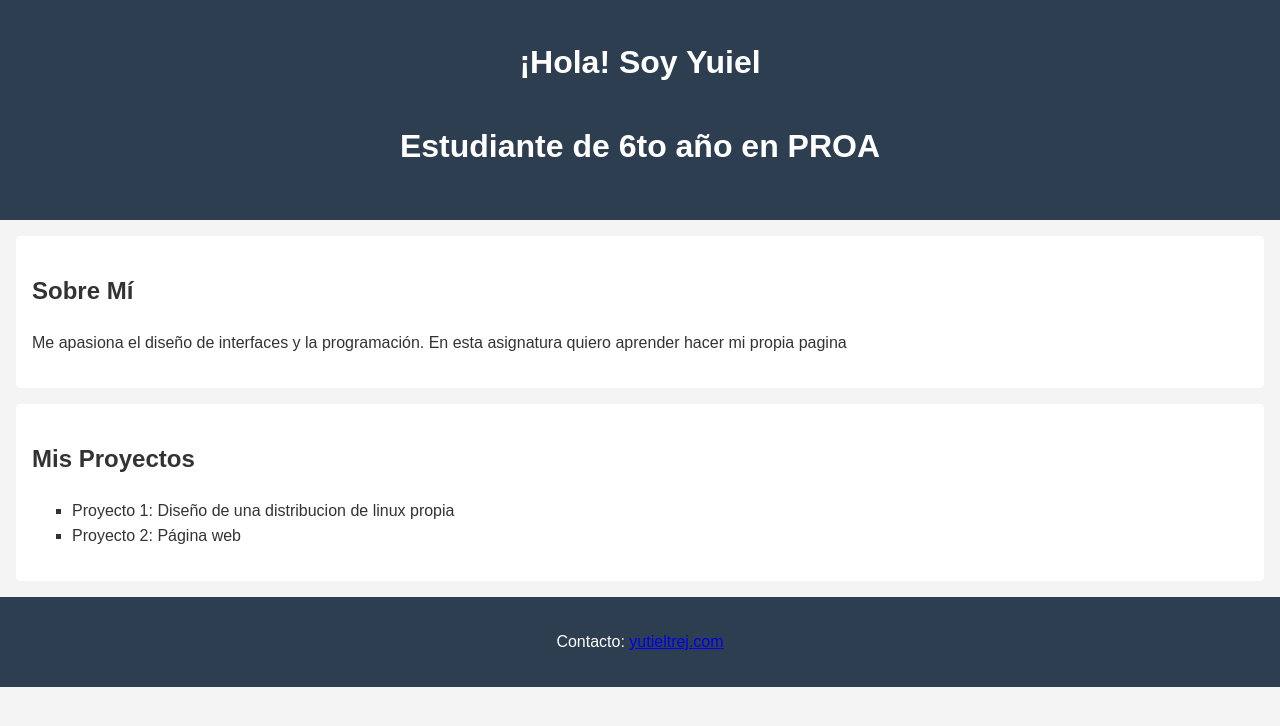
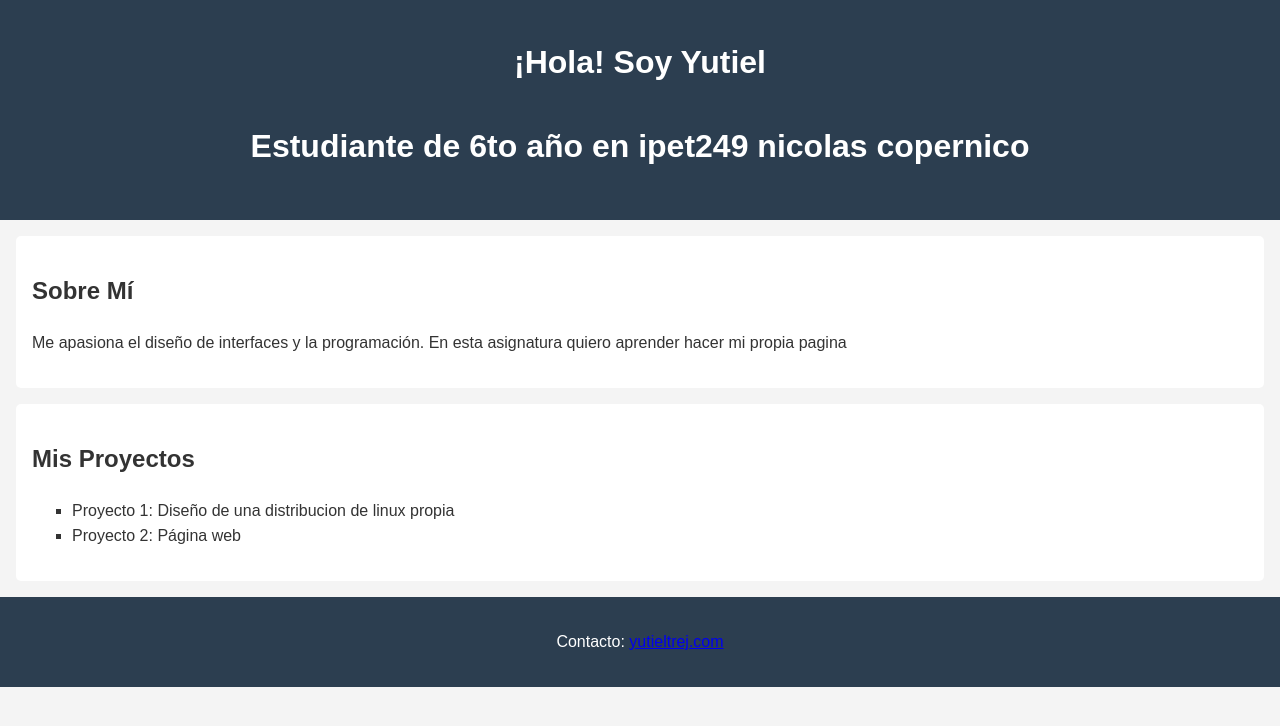
Before and after one commit to trejoyuti/trabajo-practico-1, a plain HTML site: page index.html in a window 1280 px wide. Drawn offline with Linux system fonts and the light colour scheme.

Commit message:
Update index.html

```diff
--- a/index.html
+++ b/index.html
@@ -5,15 +5,15 @@
 <meta charset="UTF-8">
 <meta name="viewport" content="width=device-width,
 initial-scale=1.0">
-<title>Mi Portfolio - 6to ProA</title>
+<title>Mi Portfolio - 6toG</title>
 <!-- Enlace al archivo CSS -->
 <link rel="stylesheet" href="style.css">
 </head>
 <body>
 <!-- ENCABEZADO: Barra de navegación o título -->
 <header>
-<h1>¡Hola! Soy Yuiel
-<p>Estudiante de 6to año en PROA </p>
+<h1>¡Hola! Soy Yutiel
+<p>Estudiante de 6to año en ipet249 nicolas copernico </p>
 </header>
 <!-- SECCIÓN PRINCIPAL: Contenido central -->
 <main>
```
